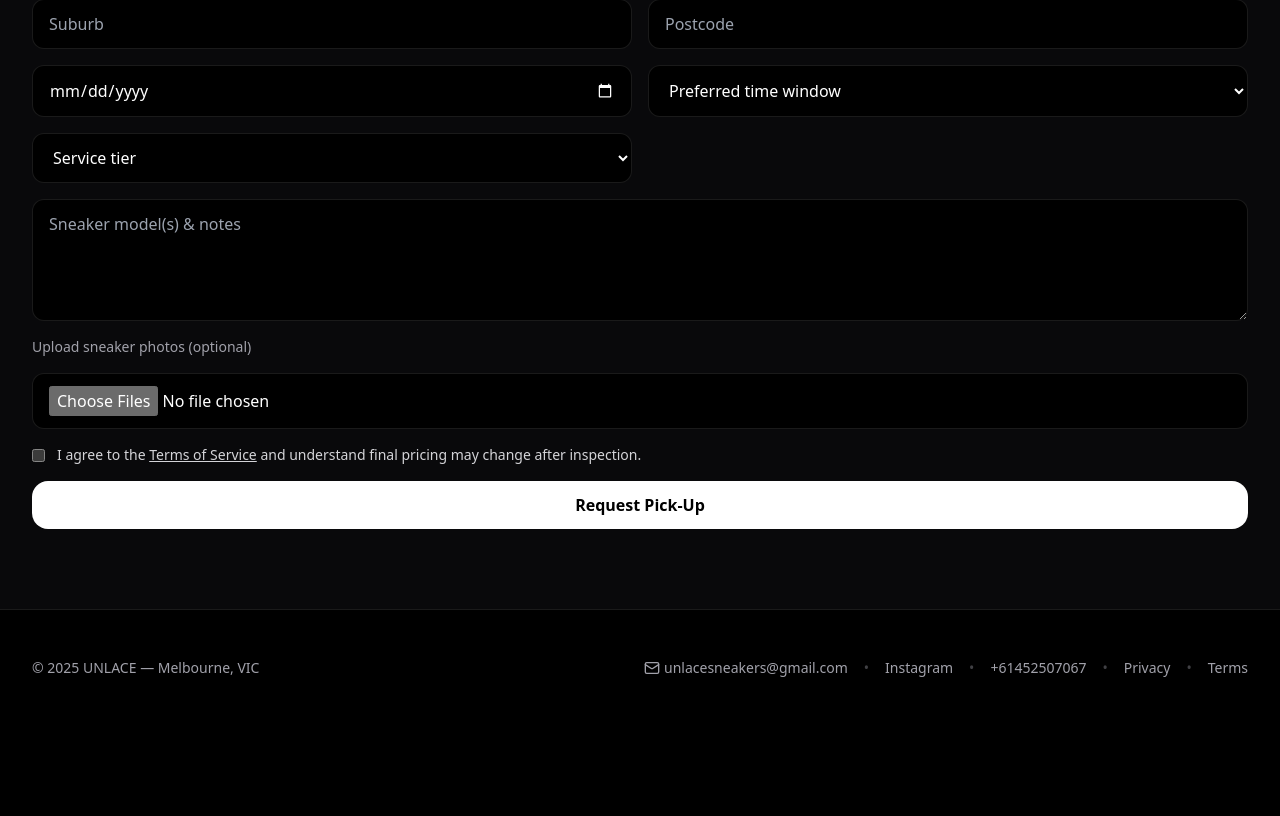
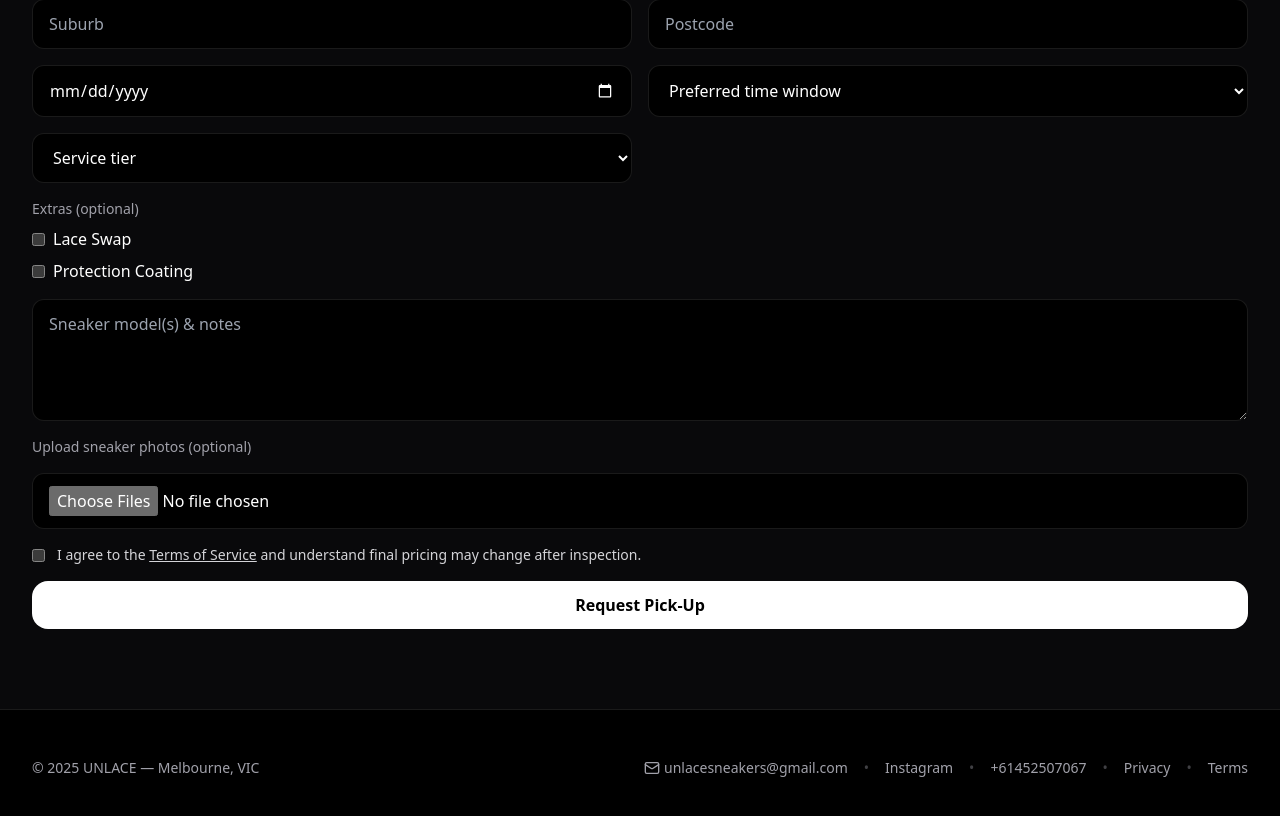
Before and after one commit to unlacesneakers/unlace-site, a Next.js app: page / in a window 1280 px wide. Shown: the part 2021-2837 px from the top of the page. Before the commit the page ends 2747 px from the top, so only its background shows below. Built offline with nearby package versions, Linux system fonts and the light colour scheme.

Commit message:
Update index.tsx

```diff
--- a/pages/index.tsx
+++ b/pages/index.tsx
@@ -193,6 +193,19 @@ async function handleSubmit(e: React.FormEvent<HTMLFormElement>) {
               <option>Premium Detail</option>
               <option>Whitening & De-yellowing</option>
               </select>
+              {/* Extras (optional) */}
+<fieldset className="sm:col-span-2">
+  <legend className="text-sm text-zinc-400 mb-2">Extras (optional)</legend>
+  <label className="flex items-center gap-2 mb-2">
+    <input type="checkbox" name="extras[]" value="Lace Swap" />
+    <span>Lace Swap</span>
+  </label>
+  <label className="flex items-center gap-2">
+    <input type="checkbox" name="extras[]" value="Protection Coating" />
+    <span>Protection Coating</span>
+  </label>
+</fieldset>
+
               <textarea name="notes" placeholder="Sneaker model(s) & notes" className="bg-black border border-white/10 rounded-xl px-4 py-3 sm:col-span-2" rows={4} />
               <label className="sm:col-span-2 text-sm text-zinc-400">Upload sneaker photos (optional)</label>
               <input
```
